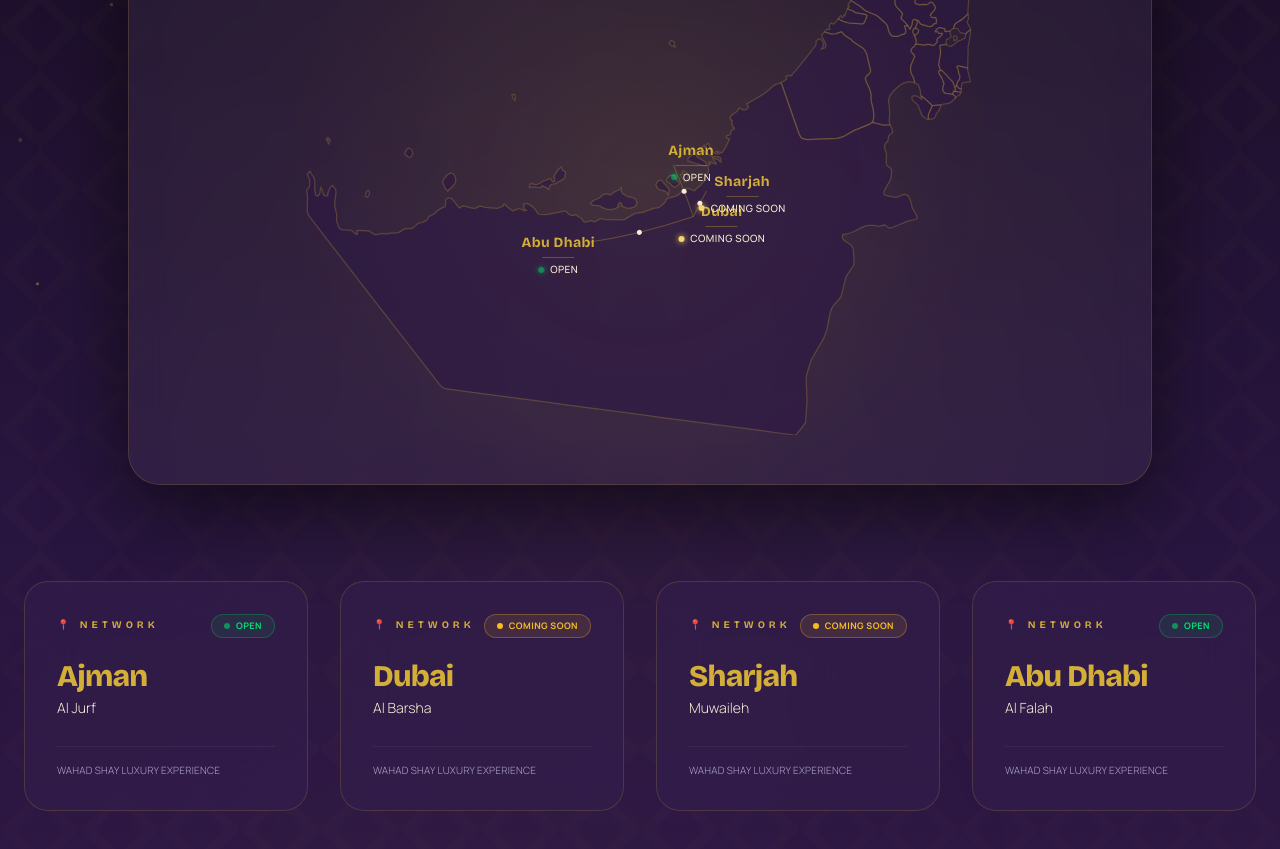
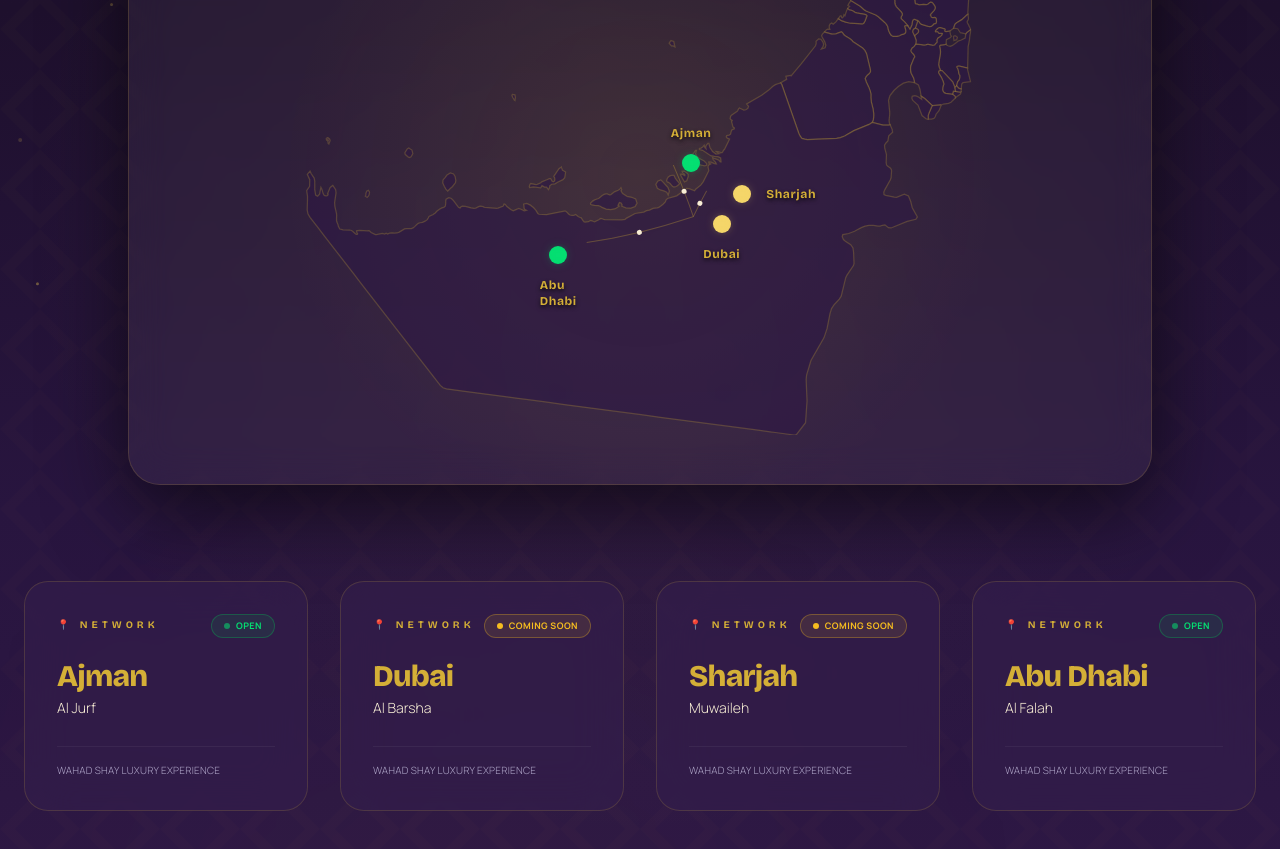
Before and after one commit to Nuro7/wahadshay, a React (Vite) app: page / in a window 1280 px wide. Shown: the part 4060-4909 px from the top of the page. Built offline with nearby package versions, Linux system fonts and the light colour scheme.

Commit message:
Refactor map labels into clean glowing dot symbols and offset names

```diff
--- a/src/components/FranchiseSection.tsx
+++ b/src/components/FranchiseSection.tsx
@@ -9,13 +9,14 @@ interface Branch {
   y: string;
   mapX: number; // SVG coordinate for connection line
   mapY: number;
+  textOffset: string; // Offset class to prevent overlap on map
 }
 
 const branches: Branch[] = [
-  { city: "Ajman", area: "Al Jurf", status: "Open", x: "55%", y: "48%", mapX: 440, mapY: 300 },
-  { city: "Dubai", area: "Al Barsha", status: "Coming Soon", x: "58%", y: "58%", mapX: 464, mapY: 362 },
-  { city: "Sharjah", area: "Muwaileh", status: "Coming Soon", x: "60%", y: "53%", mapX: 480, mapY: 331 },
-  { city: "Abu Dhabi", area: "Al Falah", status: "Open", x: "42%", y: "63%", mapX: 336, mapY: 393 },
+  { city: "Ajman", area: "Al Jurf", status: "Open", x: "55%", y: "48%", mapX: 440, mapY: 300, textOffset: "bottom-full left-1/2 -translate-x-1/2 mb-2.5" },
+  { city: "Dubai", area: "Al Barsha", status: "Coming Soon", x: "58%", y: "58%", mapX: 464, mapY: 362, textOffset: "top-full left-1/2 -translate-x-1/2 mt-2.5" },
+  { city: "Sharjah", area: "Muwaileh", status: "Coming Soon", x: "60%", y: "53%", mapX: 480, mapY: 331, textOffset: "left-full top-1/2 -translate-y-1/2 ml-3 whitespace-nowrap" },
+  { city: "Abu Dhabi", area: "Al Falah", status: "Open", x: "42%", y: "63%", mapX: 336, mapY: 393, textOffset: "top-full left-1/2 -translate-x-1/2 mt-2.5" },
 ];
 
 // Continuous golden floating particles component
@@ -487,6 +488,7 @@ export default function FranchiseSection() {
           <div className="absolute inset-0 pointer-events-none z-20">
             {branches.map((b, i) => {
               const isActive = hoveredCard === b.city;
+              const isOpen = b.status === "Open";
               return (
                 <div
                   key={b.city}
@@ -497,42 +499,56 @@ export default function FranchiseSection() {
                     transform: "translate(-50%, -50%)",
                   }}
                 >
+                  {/* Simple Location Dot Symbol */}
+                  <div className="relative flex items-center justify-center w-6 h-6">
+                    {/* Ring ping ripple animation */}
+                    <span
+                      className={`absolute rounded-full transition-all duration-500 ${
+                        isOpen ? "bg-green-400" : "bg-[#F5D66A]"
+                      }`}
+                      style={{
+                        width: isActive ? "32px" : "18px",
+                        height: isActive ? "32px" : "18px",
+                        animation: "ping 3s cubic-bezier(0, 0, 0.2, 1) infinite",
+                      }}
+                    />
+                    {/* Glowing outer aura */}
+                    <span
+                      className={`absolute rounded-full blur-[6px] transition-all duration-500 ${
+                        isOpen ? "bg-green-400/40" : "bg-[#F5D66A]/40"
+                      }`}
+                      style={{
+                        width: isActive ? "20px" : "12px",
+                        height: isActive ? "20px" : "12px",
+                      }}
+                    />
+                    {/* Central solid dot */}
+                    <span
+                      className={`relative rounded-full transition-all duration-500 shadow-[0_0_8px_currentColor] ${
+                        isOpen ? "bg-green-400 text-green-400" : "bg-[#F5D66A] text-[#F5D66A]"
+                      }`}
+                      style={{
+                        width: isActive ? "10px" : "6px",
+                        height: isActive ? "10px" : "6px",
+                      }}
+                    />
+                  </div>
+
+                  {/* Clean City Label - positioned using textOffset to prevent overlap */}
                   <motion.div
-                    initial={{ scale: 0.9, opacity: 0 }}
-                    animate={{ scale: 1, opacity: 1 }}
-                    transition={{ delay: 0.6 + i * 0.15, duration: 0.5 }}
-                    className="relative flex flex-col items-center justify-center p-3 rounded-xl border border-transparent transition-all duration-500"
+                    initial={{ opacity: 0, scale: 0.9 }}
+                    animate={{
+                      opacity: 1,
+                      scale: 1,
+                      color: isActive ? "#F8EED5" : "#D4AF37"
+                    }}
+                    transition={{ delay: 0.6 + i * 0.15, duration: 0.4 }}
+                    className={`absolute ${b.textOffset} font-display font-bold text-xs tracking-wider pointer-events-none transition-all duration-300`}
                     style={{
-                      background: isActive ? "rgba(52, 30, 76, 0.75)" : "transparent",
-                      borderColor: isActive ? "rgba(212, 175, 55, 0.3)" : "transparent",
-                      boxShadow: isActive ? "0 8px 24px rgba(0, 0, 0, 0.4)" : "none",
-                      backdropBlur: isActive ? "8px" : "0px",
+                      textShadow: isActive ? "0 0 10px rgba(212,175,55,0.6)" : "0 2px 4px rgba(0,0,0,0.8)",
                     }}
                   >
-                    {/* Glowing status indicator aura */}
-                    {isActive && (
-                      <span className="absolute -inset-1 rounded-xl bg-[#D4AF37]/5 blur-[8px] animate-pulse pointer-events-none" />
-                    )}
-
-                    {/* City Name - Gold, Bold, Large */}
-                    <span className="text-[#D4AF37] font-display font-bold text-xs md:text-sm tracking-wide transition-colors duration-300">
-                      {b.city}
-                    </span>
-
-                    {/* Faint Divider */}
-                    <div className="h-[1px] w-12 bg-[#D4AF37]/35 my-1 transition-all duration-500" style={{ width: isActive ? "48px" : "32px" }} />
-
-                    {/* Status Info */}
-                    <div className="flex items-center justify-center gap-1.5 text-[9px] md:text-[10px] text-[#F8EED5] font-body tracking-wider uppercase font-medium">
-                      <span
-                        className={`w-1.5 h-1.5 rounded-full shadow-[0_0_6px_currentColor] ${
-                          b.status === "Open"
-                            ? "bg-green-400 text-green-400 animate-pulse"
-                            : "bg-[#F5D66A] text-[#F5D66A]"
-                        }`}
-                      />
-                      {b.status === "Open" ? "OPEN" : "COMING SOON"}
-                    </div>
+                    {b.city}
                   </motion.div>
                 </div>
               );
```
